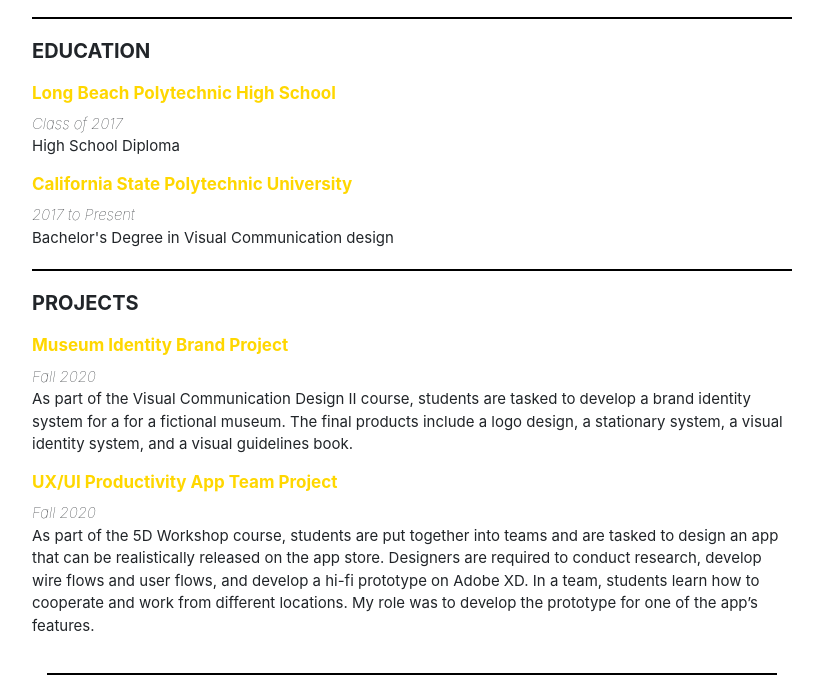
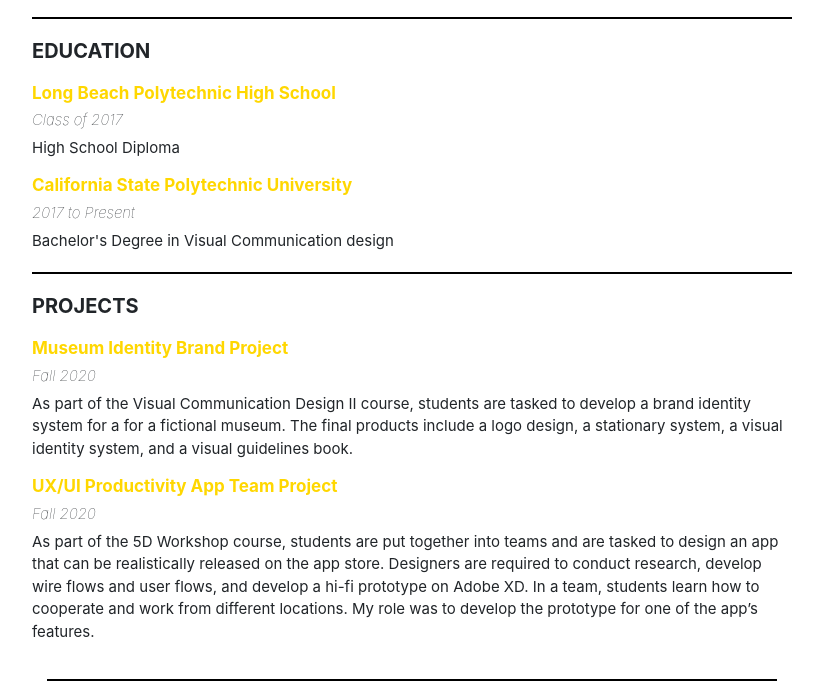
Before and after one commit to ultrasunbeam/ultrasunbeam.github.io, a plain HTML site: page resume.html in a window 1280 px wide. Shown: the part 668-1360 px from the top of the page, without its empty margins (418-1231 px from the left). Drawn offline with nearby package versions, Linux system fonts and the light colour scheme.

Commit message:
font and image adjustments

```diff
--- a/assets/css/sharedStyle.css
+++ b/assets/css/sharedStyle.css
@@ -108,7 +108,7 @@ div h6 {
     display: inline-block;
   }
 
-div h7 {
+div h2 {
     font-size: 15px;
     font-style: italic;
     font-weight: lighter;
--- a/resume.html
+++ b/resume.html
@@ -19,7 +19,7 @@
     <!-- this is boostrap navigation bar -->
     <nav class="navbar navbar-expand-lg navbar-light customNav">
       <a class="navbar-brand" href="resume.html">
-          <img src="assets/images/sunLogo.png" height="50px">
+          <img src="assets/images/sunLogo.png" height="60px">
         </a>
       <button class="navbar-toggler" type="button" data-toggle="collapse" data-target="#navbarSupportedContent" aria-controls="navbarSupportedContent" aria-expanded="false" aria-label="Toggle navigation">
         <span class="navbar-toggler-icon"></span>
@@ -123,10 +123,10 @@
               <div class="education">
                   <h3>EDUCATION</h3>
                   <h6>Long Beach Polytechnic High School</h6>
-                  <h7>Class of 2017</h7>
+                  <h2>Class of 2017</h2>
                   <p>High School Diploma</p>
                   <h6>California State Polytechnic University</h6>
-                  <h7>2017 to Present</h7>
+                  <h2>2017 to Present</h2>
                   <p>Bachelor's Degree in Visual Communication design</p>
               </div>
 
@@ -137,10 +137,10 @@
                   <h3>PROJECTS</h3>
                   <div class="divider"></div>
                   <h6>Museum Identity Brand Project</h6>
-                  <h7>Fall 2020</h7>
+                  <h2>Fall 2020</h2>
                   <p>As part of the Visual Communication Design II course, students are tasked to develop a brand identity system for a for a fictional museum. The final products include a logo design, a stationary system, a visual identity system, and a visual guidelines book.</p>
                   <h6>UX/UI Productivity App Team Project</h6>
-                  <h7>Fall 2020</h7>
+                  <h2>Fall 2020</h2>
                   <p>As part of the 5D Workshop course, students are put together into teams and are tasked to design an app that can be realistically released on the app store. Designers are required to conduct research, develop wire flows and user flows, and develop a hi-fi prototype on Adobe XD. In a team, students learn how to cooperate and work from different locations. My role was to develop the prototype for one of the app’s features.</p>
               </div>
           </div>
```
